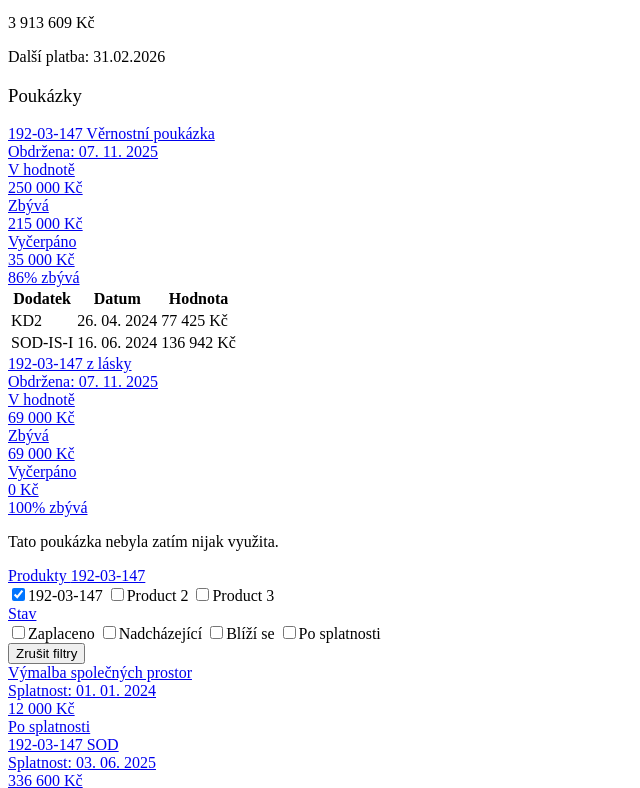
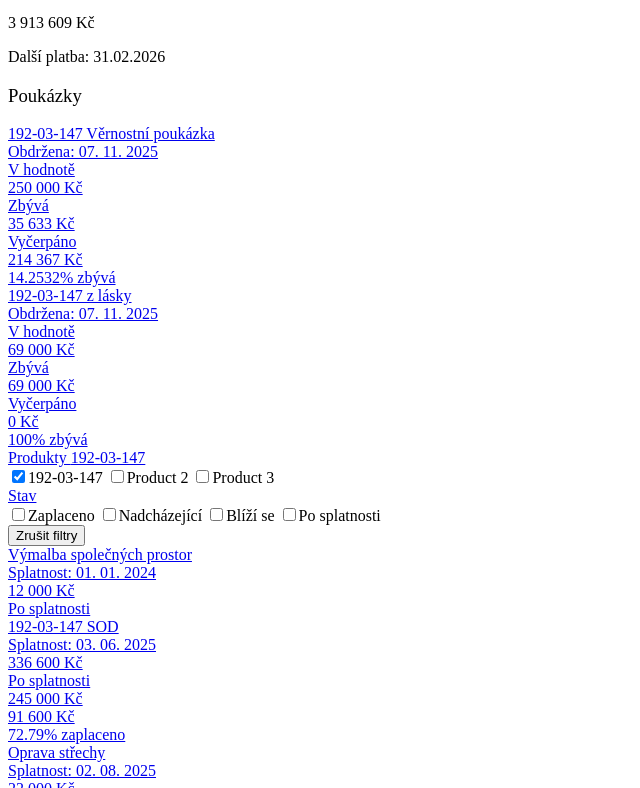
Before and after one commit to TomVitha/ois-vue, a Vue app: page /platby in a window 1280 px wide. Shown: the part 1432-2220 px from the top of the page, without its empty margins (0-640 px from the left). Built offline with nearby package versions, Linux system fonts and the light colour scheme.

Commit message:
Voucher dialog

```diff
--- a/src/components/Payment/PaymentDialog.vue
+++ b/src/components/Payment/PaymentDialog.vue
@@ -50,7 +50,7 @@
         </div>
         <div class="modal-body">
 
-          <div class="space-y-3">
+          <div class="space-y-4">
             <template v-if="selectedPayment">
               <div>
                 <template v-if="!selectedPayment.isPaid">
@@ -83,8 +83,7 @@
               </div>
 
               <div class="text-center">
-                <!-- <div class="text-secondary">{{ selectedPayment.isPaid ? 'Uhrazena částka' : 'Částka k uhrazení' }}</div> -->
-                <div class="text-secondary">Částka platby</div>
+                <div class="subheader">Částka platby</div>
                 <div class="d-flex align-items-center justify-content-center gap-1">
                   <strong class="h1 my-0">{{ formatCurrency(amountToShow) }}</strong>
                   <CopyToClipboardButton :data="amountToShow" />
@@ -93,11 +92,11 @@
                 <div v-if="selectedPayment.isPartiallyPaid" class="mt-3 text-start">
                   <div class="row">
                     <div class="col">
-                      <div class="small text-secondary">Zaplaceno</div>
+                      <div class="text-secondary">Zaplaceno</div>
                       <div class="fw-semibold text-success">{{ formatCurrency(selectedPayment.paid) }}</div>
                     </div>
                     <div class="col text-end">
-                      <div class="small text-secondary">Zbývá</div>
+                      <div class="text-secondary">Zbývá</div>
                       <div class="fw-semibold text-warning">{{ formatCurrency(selectedPayment.remaining) }}</div>
                     </div>
                     <div class="col-12">
@@ -124,11 +123,9 @@
                 </div>
               </div>
 
-
-
               <template v-if="selectedPayment.paymentHistory.length > 0">
-                <div class="pt-2">
-                  <div class="small mb-2">Historie dílčích úhrad</div>
+                <div>
+                  <div class="subheader mb-2">Historie úhrad</div>
                   <div class="card">
                     <div class="list-group list-group-flush rounded">
                       <div
@@ -171,6 +168,5 @@
 <style scoped>
   .modal {
     --tblr-modal-bg: var(--tblr-bg-surface-tertiary);
-    /* --tblr-modal-bg: red; */
   }
 </style>
--- a/src/components/Payment/Voucher.vue
+++ b/src/components/Payment/Voucher.vue
@@ -2,7 +2,10 @@
   import { computed } from 'vue'
 
   import { useLocaleStore } from '@/stores/locale'
+  import { useVouchersStore } from '@/stores/vouchers'
+
   const localeStore = useLocaleStore()
+  const vouchersStore = useVouchersStore()
 
   interface BreakdownItem {
     label: string
@@ -11,6 +14,7 @@
   }
 
   const props = defineProps<{
+    id: number
     title: string
     value: number
     spent?: number
@@ -39,17 +43,22 @@
 
   const formatCurrency = (amount: number) =>
     new Intl.NumberFormat(localeStore.locale, { style: 'currency', currency: 'CZK', maximumFractionDigits: 0 }).format(amount)
+
+  function openVoucherDialog() {
+    vouchersStore.selectVoucherById(props.id)
+  }
 </script>
 
 <template>
   <!-- Kliknutí otevře modal dialog s breakdownem utrácení poukázky -->
-  <!-- TODO: Udělat ten dialog -->
+  <!-- TODO: Dedicated modal dialog for Vouchers -->
   <a
-    href="#todo"
+    href="#voucher-modal"
     class="card card-link"
     role="button"
     data-bs-toggle="modal"
-    data-bs-target="#payment-modal">
+    data-bs-target="#voucher-modal"
+    @click="openVoucherDialog">
     <div class="card-body">
       <div class="row row-gap-3 gx-4">
         <div class="col">
@@ -89,47 +98,4 @@
       </div>
     </div>
   </a>
-
-  <!-- Breakdown využití poukázky -->
-  <!-- TEMP: Přijde do modal dialogu -->
-  <div class="card">
-    <!-- Pokud byla poukázka někdy využita, zobrazit tabulku s breakdownem -->
-    <div v-if="props.spent">
-      <!-- Pokud poukázka ještě nebyla využita, zobrazit empty -->
-      <div class="table-responsive">
-        <table class="table table-selectable card-table table-vcenter text-nowrap datatable">
-          <thead>
-            <tr>
-              <th>Dodatek</th>
-              <th>Datum</th>
-              <th>Hodnota</th>
-            </tr>
-          </thead>
-          <tbody>
-            <tr v-for="item in props.breakdown" :key="`${item.label}-${item.date}`">
-              <td>{{ item.label }}</td>
-              <td>
-                {{
-                  new Intl.DateTimeFormat([localeStore.locale], {
-                    day: '2-digit',
-                    month: '2-digit',
-                    year: 'numeric',
-                  }).format(new Date(item.date))
-                }}
-              </td>
-              <td>{{ formatCurrency(item.amount) }}</td>
-            </tr>
-          </tbody>
-        </table>
-      </div>
-    </div>
-    <!-- WIP -->
-    <div v-else class="empty">
-      <!-- <p class="empty-title">Nevyužito</p> -->
-      <p class="empty-subtitle text-secondary">
-        Tato poukázka nebyla zatím nijak využita.
-      </p>
-    </div>
-
-  </div>
 </template>
--- /dev/null
+++ b/src/components/Payment/VoucherDialog.vue
@@ -0,0 +1,127 @@
+<script setup lang="ts">
+  import { useLocaleStore } from '@/stores/locale'
+  import { useVouchersStore } from '@/stores/vouchers'
+
+  const localeStore = useLocaleStore()
+  const vouchersStore = useVouchersStore()
+
+  function formatCurrency(amount: number): string {
+    return new Intl.NumberFormat(localeStore.locale, {
+      style: 'currency',
+      currency: 'CZK',
+      minimumFractionDigits: 0,
+      maximumFractionDigits: 0,
+    }).format(amount)
+  }
+
+  function formatDate(value: string): string {
+    const date = new Date(value)
+    if (isNaN(date.getTime())) return value
+
+    return date.toLocaleDateString(localeStore.locale, {
+      year: 'numeric',
+      month: '2-digit',
+      day: '2-digit',
+    })
+  }
+</script>
+
+<template>
+  <div class="modal fade" id="voucher-modal">
+    <div class="modal-dialog modal-dialog-centered modal-dialog-scrollable modal-sm modal-fullscreen-sm-down">
+      <div class="modal-content">
+        <div class="modal-header">
+          <h5 class="modal-title">Detail poukázky</h5>
+          <button type="button" class="btn-close" data-bs-dismiss="modal"></button>
+        </div>
+
+        <div class="modal-body">
+          <template v-if="vouchersStore.selectedVoucher">
+            <div class="space-y-4">
+
+              <div>
+                <svg
+                  xmlns="http://www.w3.org/2000/svg"
+                  viewBox="0 0 24 24"
+                  fill="none"
+                  stroke="currentColor"
+                  stroke-width="2"
+                  stroke-linecap="round"
+                  stroke-linejoin="round"
+                  class="d-block mx-auto bg-purple-lt rounded-circle p-3 my-2 text-purple"
+                  height="70">
+                  <path stroke="none" d="M0 0h24v24H0z" fill="none" />
+                  <path d="M9 15l6 -6" />
+                  <path d="M9 9.5a.5 .5 0 1 0 1 0a.5 .5 0 1 0 -1 0" fill="currentColor" />
+                  <path d="M14 14.5a.5 .5 0 1 0 1 0a.5 .5 0 1 0 -1 0" fill="currentColor" />
+                  <path d="M5 7.2a2.2 2.2 0 0 1 2.2 -2.2h1a2.2 2.2 0 0 0 1.55 -.64l.7 -.7a2.2 2.2 0 0 1 3.12 0l.7 .7a2.2 2.2 0 0 0 1.55 .64h1a2.2 2.2 0 0 1 2.2 2.2v1a2.2 2.2 0 0 0 .64 1.55l.7 .7a2.2 2.2 0 0 1 0 3.12l-.7 .7a2.2 2.2 0 0 0 -.64 1.55v1a2.2 2.2 0 0 1 -2.2 2.2h-1a2.2 2.2 0 0 0 -1.55 .64l-.7 .7a2.2 2.2 0 0 1 -3.12 0l-.7 -.7a2.2 2.2 0 0 0 -1.55 -.64h-1a2.2 2.2 0 0 1 -2.2 -2.2v-1a2.2 2.2 0 0 0 -.64 -1.55l-.7 -.7a2.2 2.2 0 0 1 0 -3.12l.7 -.7a2.2 2.2 0 0 0 .64 -1.55v-1" />
+                </svg>
+              </div>
+
+              <div class="text-center">
+                <div class="subheader">V hodnotě</div>
+                <strong class="h1 my-0">{{ formatCurrency(vouchersStore.selectedVoucher.value) }}</strong>
+              </div>
+
+              <div>
+                <h3 class="m-0">{{ vouchersStore.selectedVoucher.title }}</h3>
+                <div class="text-secondary">Obdržena: {{ formatDate(vouchersStore.selectedVoucher.date) }}</div>
+              </div>
+
+              <div v-if="!vouchersStore.selectedVoucher.isFullyUsed">
+                <div class="row">
+                  <div class="col">
+                    <div class="text-secondary">Zbývá</div>
+                    <div class="fw-semibold text-success">{{ formatCurrency(vouchersStore.selectedVoucher.remaining) }}</div>
+                  </div>
+                  <div class="col text-end">
+                    <div class="text-secondary">Vyčerpáno</div>
+                    <div class="fw-semibold">{{ formatCurrency(vouchersStore.selectedVoucher.spent) }}</div>
+                  </div>
+                  <div class="col-12">
+                    <div class="progress progress-sm mt-1" role="progressbar" :aria-valuenow="vouchersStore.selectedVoucher.remainingPercent" aria-valuemin="0" aria-valuemax="100" :aria-label="`Zbývá ${Math.round(vouchersStore.selectedVoucher.remainingPercent)}%`">
+                      <div
+                        class="progress-bar bg-success"
+                        :style="`width: ${vouchersStore.selectedVoucher.remainingPercent}%`"
+                        :title="`${Math.round(vouchersStore.selectedVoucher.remainingPercent)}% zbývá`">
+                      </div>
+                    </div>
+                  </div>
+                </div>
+              </div>
+
+              <div v-if="vouchersStore.selectedVoucher.breakdown.length > 0">
+                <div class="subheader mb-2">Historie čerpání</div>
+                <div class="card">
+                  <div class="list-group list-group-flush rounded">
+                    <div
+                      v-for="item in vouchersStore.selectedVoucher.breakdown"
+                      :key="item.id"
+                      class="list-group-item d-flex justify-content-between align-items-center">
+                      <div>
+                        <div>{{ item.label }}</div>
+                        <div class="text-secondary">{{ formatDate(item.date) }}</div>
+                      </div>
+                      <div class="text-nowrap">{{ formatCurrency(item.amount) }}</div>
+                    </div>
+                  </div>
+                </div>
+              </div>
+
+            </div>
+          </template>
+
+          <div v-else class="text-secondary text-center py-4">
+            Vyberte poukázku pro zobrazení detailu.
+          </div>
+        </div>
+      </div>
+    </div>
+  </div>
+</template>
+
+<style scoped>
+  .modal {
+    --tblr-modal-bg: var(--tblr-bg-surface-tertiary);
+  }
+</style>
--- /dev/null
+++ b/src/stores/vouchers.ts
@@ -0,0 +1,79 @@
+import { defineStore } from 'pinia'
+import { computed, ref } from 'vue'
+
+type VoucherBreakdownItem = {
+  id: number
+  label: string
+  date: string
+  amount: number
+}
+
+type VoucherDataItem = {
+  id: number
+  title: string
+  value: number
+  date: string
+  breakdown?: VoucherBreakdownItem[]
+}
+
+const vouchersData = ref<VoucherDataItem[]>([
+  {
+    id: 1,
+    title: '192-03-147 Věrnostní poukázka',
+    value: 250000,
+    date: '2025-11-07',
+    breakdown: [
+      { id: 101, label: 'KD2', date: '2024-04-26', amount: 77425 },
+      { id: 102, label: 'SOD-IS-I', date: '2024-06-16', amount: 136942 },
+    ],
+  },
+  {
+    id: 2,
+    title: '192-03-147 z lásky',
+    value: 69000,
+    date: '2025-11-07',
+    breakdown: [],
+  },
+])
+
+export const useVouchersStore = defineStore('vouchers', () => {
+  const selectedVoucherId = ref<number | null>(null)
+
+  const vouchers = computed(() =>
+    vouchersData.value.map((v) => {
+      const breakdown = v.breakdown ?? []
+      const spent = breakdown.reduce((sum, item) => sum + item.amount, 0)
+      const remaining = Math.max(v.value - spent, 0)
+      const remainingPercent = v.value === 0 ? 0 : Math.max(0, Math.min((remaining / v.value) * 100, 100))
+
+      return {
+        ...v,
+        breakdown,
+        spent,
+        remaining,
+        remainingPercent,
+        isFullyUsed: remaining <= 0,
+      }
+    })
+  )
+
+  const selectedVoucher = computed(() =>
+    vouchers.value.find((v) => v.id === selectedVoucherId.value) ?? null
+  )
+
+  function selectVoucherById(voucherId: number) {
+    selectedVoucherId.value = voucherId
+  }
+
+  function clearSelectedVoucher() {
+    selectedVoucherId.value = null
+  }
+
+  return {
+    vouchers,
+    selectedVoucherId,
+    selectedVoucher,
+    selectVoucherById,
+    clearSelectedVoucher,
+  }
+})
--- a/src/views/Platby.vue
+++ b/src/views/Platby.vue
@@ -1,11 +1,15 @@
 <script setup lang="ts">
   import { usePaymentsStore } from '@/stores/payments'
+  import { useVouchersStore } from '@/stores/vouchers'
+
   const paymentsStore = usePaymentsStore()
+  const vouchersStore = useVouchersStore()
 
   import PageTemplate from '@/components/PageTemplate.vue'
   import Payments from '@/components/Payment/Payments.vue'
   import PaymentDialog from '@/components/Payment/PaymentDialog.vue'
   import Voucher from '@/components/Payment/Voucher.vue'
+  import VoucherDialog from '@/components/Payment/VoucherDialog.vue'
 </script>
 
 <template>
@@ -143,23 +147,14 @@
           </div>
           <div class="card-body">
             <div class="row row-cards">
-              <div class="col-lg-6">
+              <div v-for="voucher in vouchersStore.vouchers" :key="voucher.id" class="col-lg-6">
                 <Voucher
-                  title="192-03-147 Věrnostní poukázka"
-                  :value="250000"
-                  :spent="35000"
-                  date="2025-11-07"
-                  :breakdown="[
-                    { label: 'KD2', date: '2024-04-26', amount: 77_425 },
-                    { label: 'SOD-IS-I', date: '2024-06-16', amount: 136_942 }
-                  ]" />
-              </div>
-              <div class="col-lg-6">
-                <Voucher
-                  title="192-03-147 z lásky"
-                  :value="69000"
-                  :spent="0"
-                  date="2025-11-07" />
+                  :id="voucher.id"
+                  :title="voucher.title"
+                  :value="voucher.value"
+                  :spent="voucher.spent"
+                  :date="voucher.date"
+                  :breakdown="voucher.breakdown" />
               </div>
             </div>
           </div>
@@ -221,8 +216,8 @@
       <div class="col-12">
         <div class="card">
           <!-- <div class="card-header">
-                  <h3 class="card-title">Platby</h3>
-                </div> -->
+            <h3 class="card-title">Platby</h3>
+          </div> -->
           <Payments :payments="paymentsStore.payments" />
         </div>
       </div>
@@ -231,6 +226,7 @@
     </div>
 
     <PaymentDialog />
+    <VoucherDialog />
 
 
   </PageTemplate>
```
